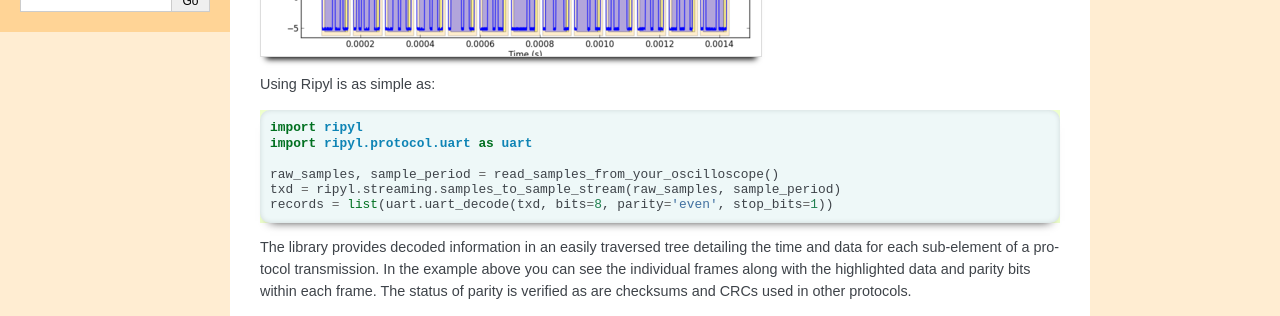
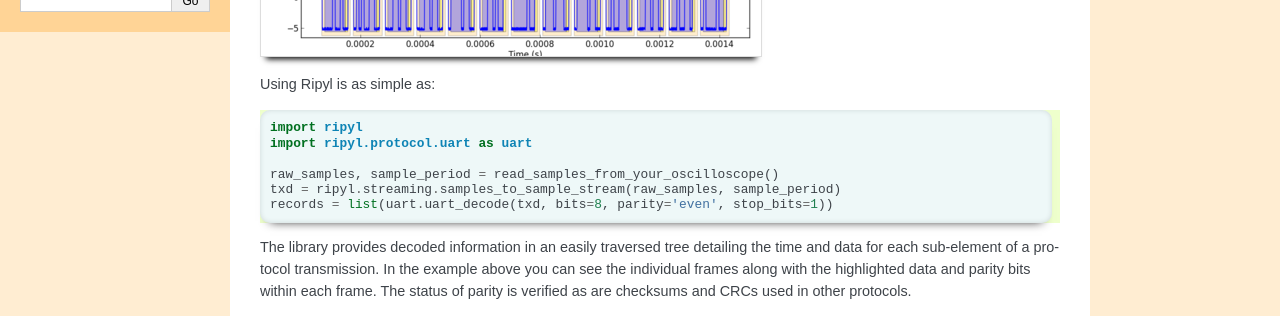
Before and after one commit to kevinpt/ripyl, a Sphinx documentation site: the page built from doc/index.rst, in a window 1280 px wide. Shown: the part 505-821 px from the top of the page. Built offline with Sphinx 7.4.7, drawn with Linux system fonts in a browser that asks for light colours.

Commit message:
Restrict width of code boxes on wide browsers

```diff
--- a/doc/_static/ripyl.css
+++ b/doc/_static/ripyl.css
@@ -62,11 +62,12 @@
 }
 
 div.highlight-sh pre{
-	background-color: #EEF8F8;
+	background-color: #EEEEEE;
 	border-radius: 10px;
 	-moz-border-radius: 10px;
 
 	border-width: 0px;
+    width: 60em;
 
 	box-shadow:inset 0 0 5px #CED8D8, 0 8px 10px -10px black;
 }
@@ -77,6 +78,18 @@
 	-moz-border-radius: 10px;
 
 	border-width: 0px;
+    width: 60em;
 
 	box-shadow:inset 0 0 5px #CED8D8, 0 8px 10px -10px black;
 }
+
+
+@media only screen and (max-width: 1100px) {
+    div.highlight-python pre {
+        width: 100%;
+    }
+
+    div.highlight-sh pre {
+        width: 100%;
+    }
+}
```
